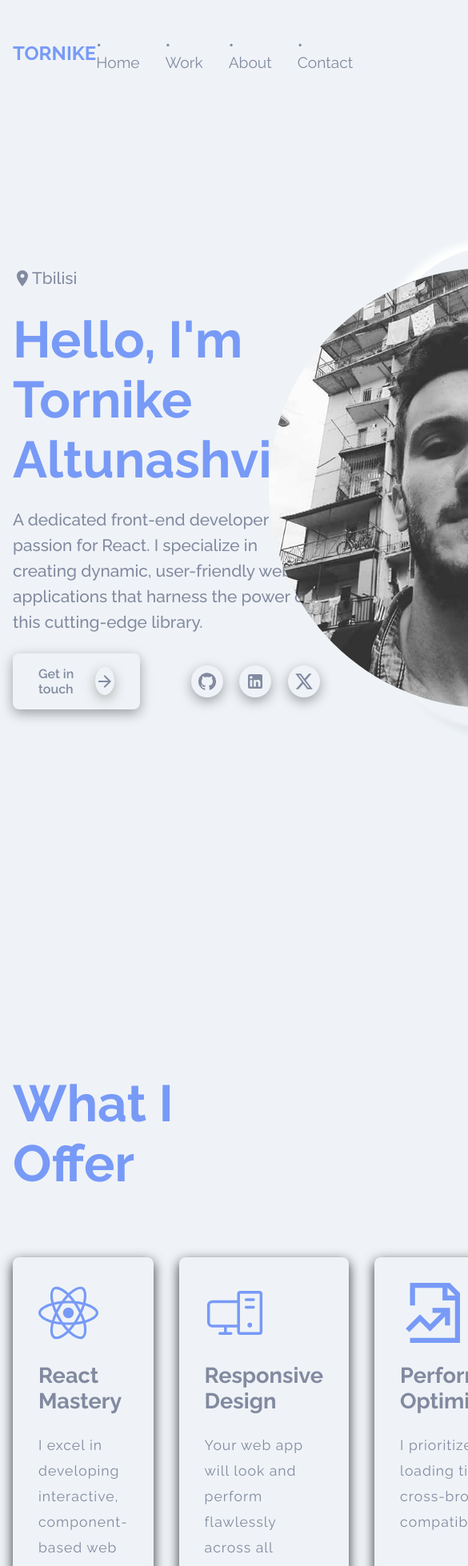
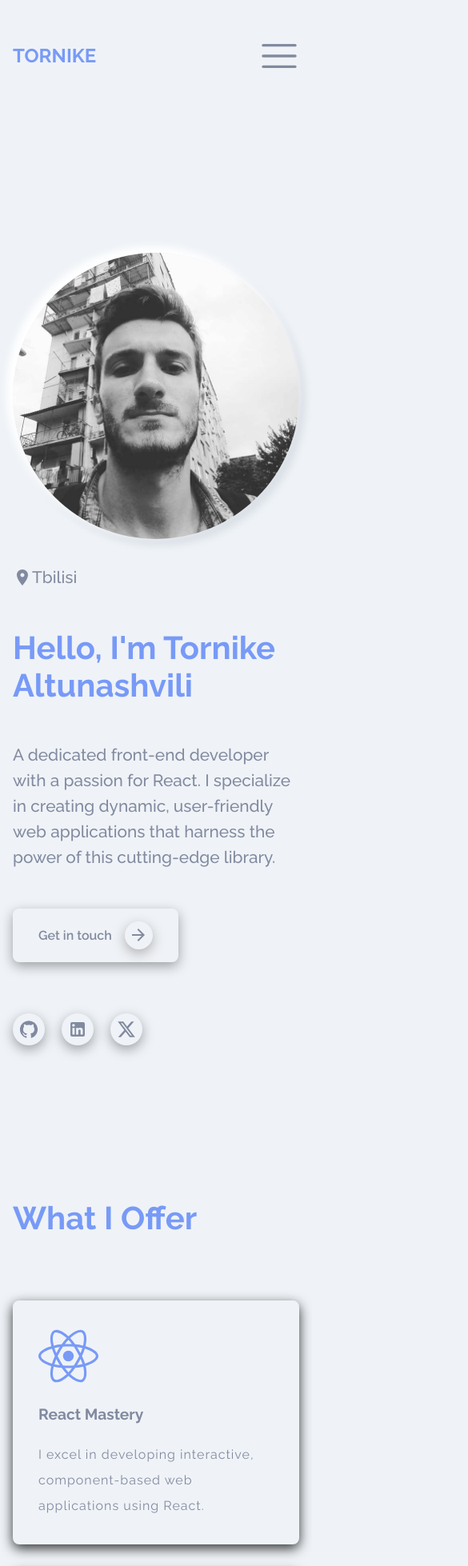
Before and after one commit to TornikeALT/new-porftolio, a React (Create React App) app: page / in a window 390 px wide. Shown: the top 1958 px of the page at 80% size, 585 px wide, since content can reach past the window. Built offline with nearby package versions, Linux system fonts and the light colour scheme.

Commit message:
wrote almost all responsive for components and added navigation for small resols

```diff
--- a/src/components/Header.js
+++ b/src/components/Header.js
@@ -1,14 +1,30 @@
+import { RxHamburgerMenu } from "react-icons/rx";
 import Navigation from "./Navigation";
+
 import classes from '../styles/header.module.css'
+import { useState } from "react";
+import ModalNavigation from "./ModalNavigation";
 
 
 function Header() {
+    const [showNavigation, setShowNavigation] = useState(false)
+
+    const handleNavigationShow = () => {
+        setShowNavigation(true)
+    }
+
+    const handleNavigationClose = () => {
+        setShowNavigation(false)
+    }
+
     return (
         <header className={classes.name}>
             <a href="/">
                 <h2 className={classes.main_logo}>TORNIKE</h2>
             </a>
             <Navigation />
+            <RxHamburgerMenu className={classes.hamburger} size={50} color="#828aa0" onClick={handleNavigationShow} />
+            <ModalNavigation isNavigationOpen={showNavigation} closeNavigation={handleNavigationClose} />
         </header>
     );
 }
--- /dev/null
+++ b/src/components/ModalNavigation.js
@@ -0,0 +1,33 @@
+import { Link } from "react-router-dom";
+import { VscChromeClose } from "react-icons/vsc";
+
+import classes from '../styles/modalNavigation.module.css'
+
+function ModalNavigation({ isNavigationOpen, closeNavigation }) {
+
+    return (
+        <>
+            {isNavigationOpen &&
+                <nav className={classes.overlay}>
+                    <VscChromeClose onClick={closeNavigation} />
+                    <ul className={classes.content}>
+                        <li>
+                            <Link to={'/'} >• Home</Link>
+                        </li>
+                        <li>
+                            <Link to={'/work'} >• Work</Link>
+                        </li>
+                        <li>
+                            <Link to={'/about'} >• About</Link>
+                        </li>
+                        <li>
+                            <Link to={'/contact'} >• Contact</Link>
+                        </li>
+                    </ul>
+                </nav>}
+
+        </>
+    );
+}
+
+export default ModalNavigation;
--- a/src/components/Navigation.js
+++ b/src/components/Navigation.js
@@ -1,6 +1,5 @@
 import { Link } from "react-router-dom";
 import classes from '../styles/navigation.module.css'
-
 
 function Navigation() {
     return (
--- a/src/styles/about.module.css
+++ b/src/styles/about.module.css
@@ -16,6 +16,7 @@
     display: flex;
     flex-direction: column;
     justify-content: space-evenly;
+    gap: 1rem;
     max-width: 33rem;
 }
 
@@ -64,17 +65,16 @@
 .main_image {
     border-radius: 50%;
     box-shadow: -5px -5px 10px 3px #fff, 5px 5px 10px 3px rgba(136, 144, 167, .2);
-    max-width: 600px;
-    min-height: 600px;
+    max-width: 550px;
     display: flex;
     justify-content: center;
-    width: 100%;
     align-items: center;
 }
 
 .main_image img {
     max-width: 550px;
     border-radius: 50%;
+    width: 100%;
 }
 
 .arrow:hover {
@@ -115,3 +115,38 @@
     align-items: center;
     box-shadow: rgba(160, 156, 156, 0.8) 0px 5px 15px;
 }
+
+/* Responsive */
+@media(max-width:991px) {
+    .wrapper {
+        flex-direction: column-reverse;
+        align-items: center;
+    }
+
+    .about {
+        gap: 3rem;
+
+    }
+}
+
+@media(max-width:768px) {
+    .about h1 {
+        font-size: 2.5rem;
+    }
+
+    .icons {
+        flex-direction: column;
+        align-items: flex-start;
+    }
+}
+
+@media(max-width:375px) {
+    .about h1 {
+        font-size: 2rem;
+    }
+
+    .about p {
+        font-size: 1rem;
+    }
+
+}
--- a/src/styles/banner.module.css
+++ b/src/styles/banner.module.css
@@ -112,3 +112,53 @@
 .rotate {
     animation: rotate 15s linear infinite;
 }
+
+/* Responsive */
+@media (max-width:768px) {
+    .banner h3 {
+        font-size: 3.5rem;
+    }
+
+    .moving_title {
+        font-size: 3.5rem;
+    }
+}
+
+@media (max-width:550px) {
+    .banner h3 {
+        font-size: 2.5rem;
+    }
+
+    .moving_title {
+        font-size: 2.5rem;
+    }
+
+    .rotate {
+        max-width: 40px;
+    }
+
+    .banner {
+        padding: 2rem 1rem;
+    }
+
+    .arrow {
+        padding: 0.5rem 1rem;
+    }
+
+    .arrow span {
+        font-size: 12px;
+        font-weight: bold;
+    }
+
+    .arrow_bg_circle {
+        width: 25px;
+        height: 25px;
+    }
+}
+
+@media(max-width:400px) {
+    .arrow {
+        padding: 0.3rem 0.6rem;
+        gap: 0.3rem;
+    }
+}
--- a/src/styles/footer.module.css
+++ b/src/styles/footer.module.css
@@ -30,3 +30,34 @@
 .footer_nav a:hover {
     transform: scale(0.9)
 }
+
+/* Responsive */
+@media (max-width:991px) {
+    .footer {
+        display: grid;
+        grid-template-areas:
+            ". nav ."
+            ". created_by ."
+            ". powered_by .";
+        ;
+        justify-items: center;
+        gap: 2rem;
+    }
+
+    .powered_by {
+        grid-area: powered_by;
+    }
+
+    .created_by {
+        grid-area: created_by;
+    }
+
+    .footer_nav {
+        grid-area: nav;
+    }
+
+    .footer_nav ul {
+        flex-wrap: wrap;
+        justify-content: center;
+    }
+}
--- a/src/styles/header.module.css
+++ b/src/styles/header.module.css
@@ -15,3 +15,14 @@
 .main_logo:hover {
     transform: scale(0.9);
 }
+
+.hamburger {
+    display: none;
+}
+
+/* Responsive */
+@media (max-width:991px) {
+    .hamburger {
+        display: block;
+    }
+}
--- a/src/styles/navigation.module.css
+++ b/src/styles/navigation.module.css
@@ -16,3 +16,10 @@
 .navigation ul li a:hover {
     transform: scale(0.9);
 }
+
+/* Responsive */
+@media(max-width:991px) {
+    .navigation {
+        display: none;
+    }
+}
--- a/src/styles/projects.module.css
+++ b/src/styles/projects.module.css
@@ -1,5 +1,6 @@
 .projects_container {
     margin-top: 10rem;
+    padding: 3rem;
 }
 
 .projects_container h2 {
@@ -16,7 +17,7 @@
 
 .projects img {
     max-width: 35rem;
-    min-height: 25rem;
+    min-height: 20rem;
     border-radius: 8px;
 }
 
@@ -81,3 +82,30 @@
 .project:hover .image_container img {
     transform: scale(1.1);
 }
+
+/* Responsive */
+@media (max-width:991px) {
+    .projects {
+        grid-template-columns: repeat(1, 1fr);
+    }
+
+    .projects img {
+        max-width: unset;
+    }
+}
+
+@media (max-width:768px) {
+    .projects_container {
+        padding: unset;
+    }
+
+    .projects_container h2 {
+        font-size: 2.5rem;
+    }
+}
+
+@media (max-width:570px) {
+    .projects img {
+        min-height: unset;
+    }
+}
--- a/src/styles/services.module.css
+++ b/src/styles/services.module.css
@@ -1,6 +1,7 @@
 .service_container {
     margin-top: 25rem;
     margin-bottom: 5rem;
+    padding: 3rem;
 }
 
 .service_wrapper {
@@ -35,3 +36,37 @@
     letter-spacing: 1px;
     color: #828aa0;
 }
+
+/* Responsive  */
+
+@media (max-width:991px) {
+    .service_container {
+        margin-top: 10rem;
+    }
+
+    .service_wrapper {
+        flex-direction: column;
+    }
+
+    .service p {
+        max-width: unset;
+    }
+}
+
+@media (max-width:768px) {
+    .service_container {
+        padding: unset;
+    }
+
+    .service_container h2 {
+        font-size: 2.5rem;
+    }
+
+    .service h3 {
+        font-size: 1.2rem;
+    }
+
+    .service p {
+        font-size: 1rem;
+    }
+}
```
Also changed, not shown: src/styles/modalNavigation.module.css (added).
